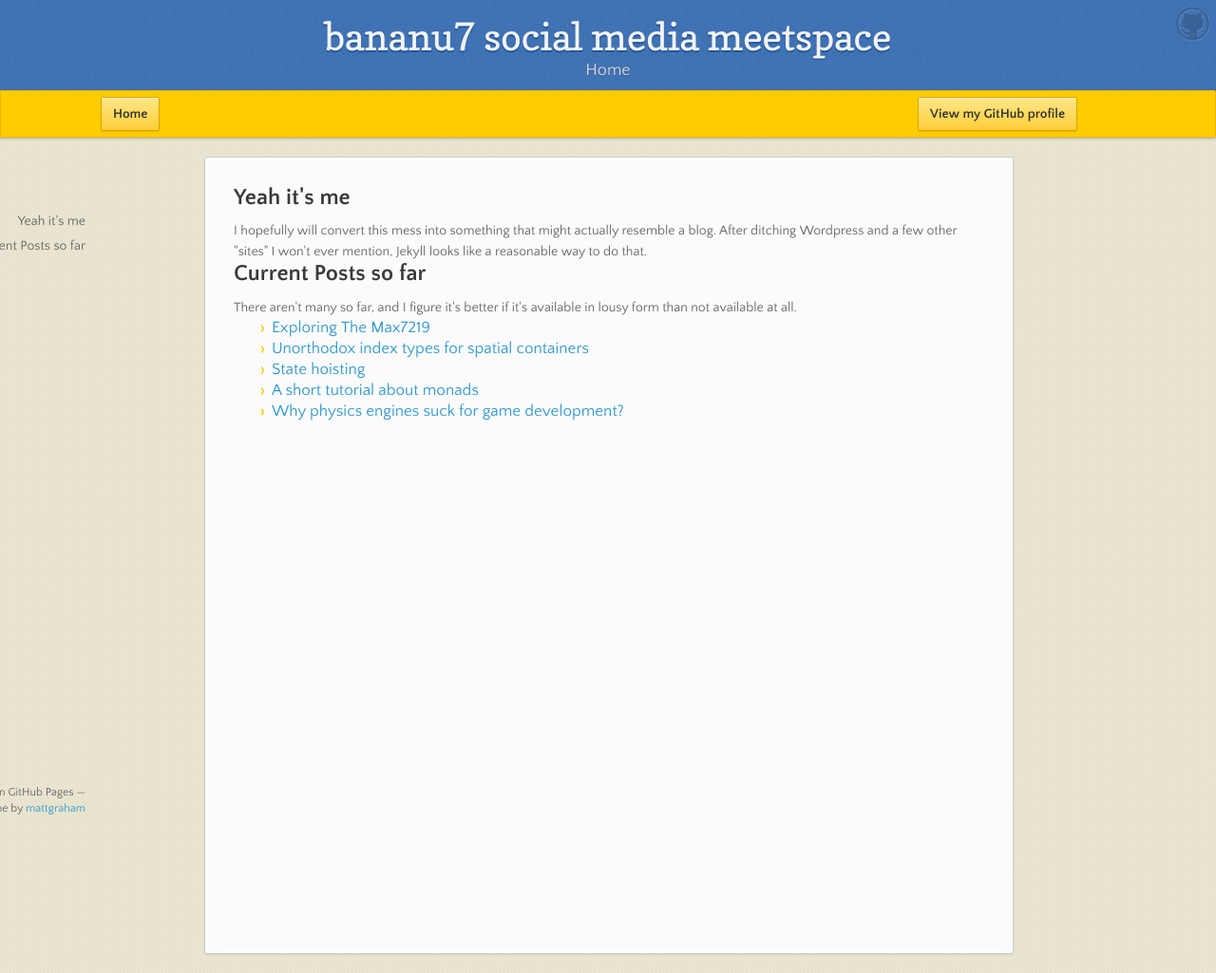
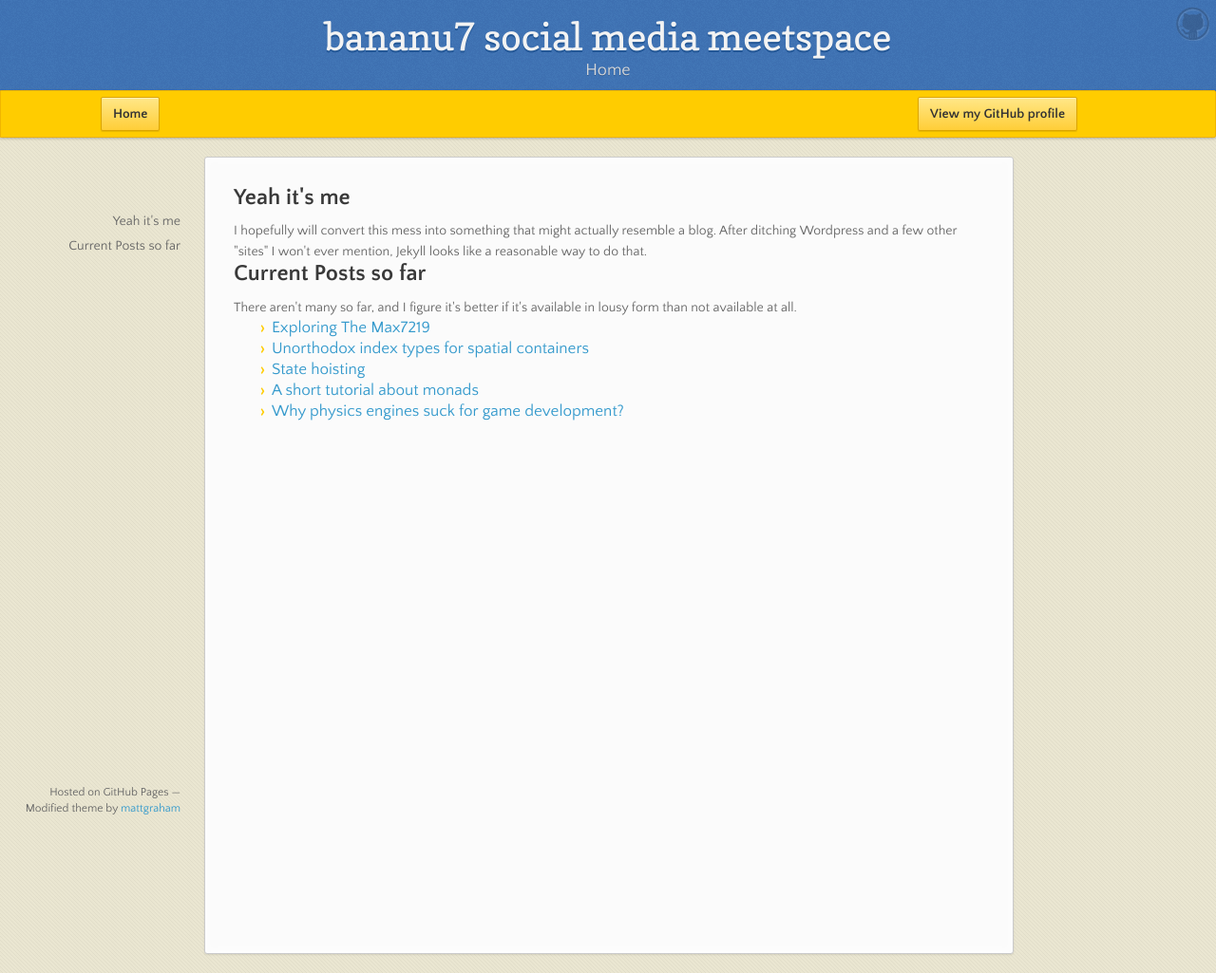
Before and after one commit to bananu7/bananu7.github.com, a Jekyll site: the page built from index.html, in a window 1280 px wide. Shown: the whole page at 95% size. Built offline with Jekyll 4.4.1, drawn with Linux system fonts in a browser that asks for light colours; nearby versions of some CDN libraries; Markdown is read by kramdown in place of the engine named in the settings.

Commit message:
Fixed nav and footer in new wide layout, need to do this better

```diff
--- a/theme/stylesheets/styles.css
+++ b/theme/stylesheets/styles.css
@@ -371,7 +371,7 @@ nav {
   position: fixed;
   top: 220px;
   left: 50%;
-  margin-left: -780px;
+  margin-left: -680px;
   text-align: right;
 }
 nav ul {
@@ -405,7 +405,7 @@ footer {
   width: 180px;
   position: fixed;
   left: 50%;
-  margin-left: -730px;
+  margin-left: -630px;
   bottom: 20px;
   text-align: right;
   line-height: 16px;
```
